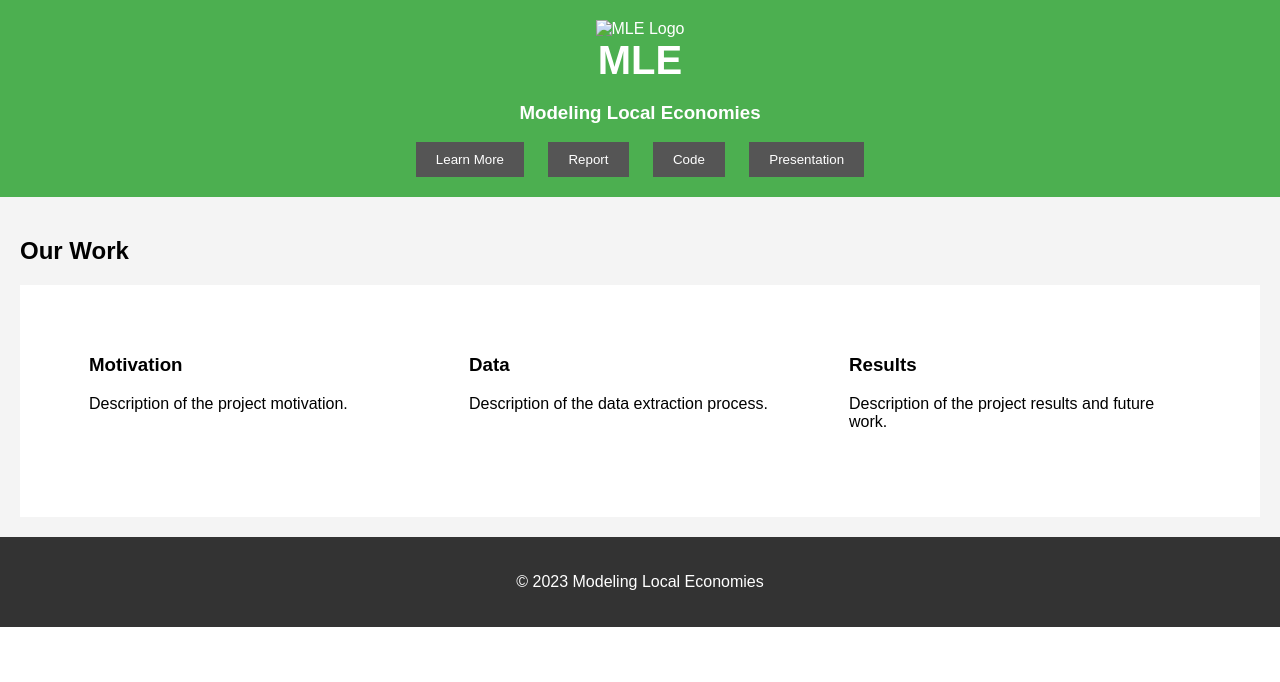
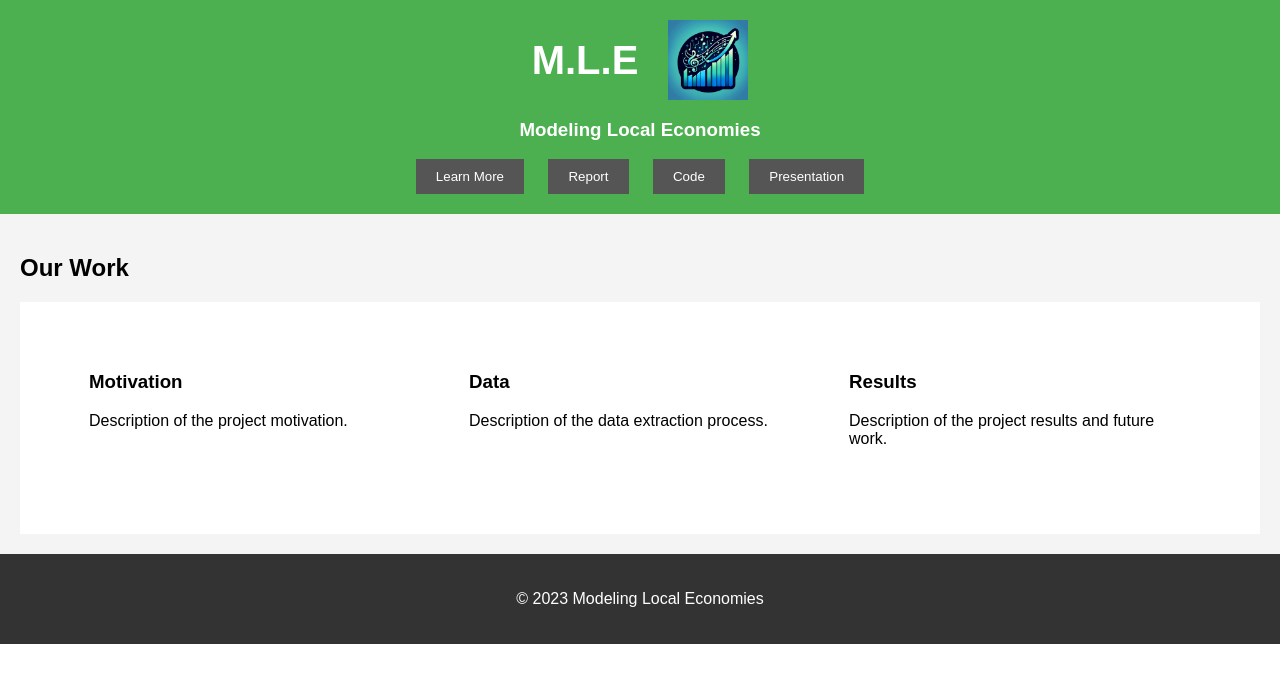
Before and after one commit to ModelingLocalEconomies/ModelingLocalEconomies.github.io, a plain HTML site: page index.html in a window 1280 px wide. Drawn offline with Linux system fonts and the light colour scheme.

Commit message:
added logo

```diff
--- a/index.html
+++ b/index.html
@@ -1,16 +1,20 @@
 <!DOCTYPE html>
 <html lang="en">
   <head>
-    <meta charset="UTF-8">
-    <meta name="viewport" content="width=device-width, initial-scale=1.0">
+    <meta charset="UTF-8" />
+    <meta name="viewport" content="width=device-width, initial-scale=1.0" />
     <title>Modeling Local Economies</title>
-    <link rel="stylesheet" href="style.css">
+    <link rel="stylesheet" href="style.css" />
   </head>
   <body>
     <header id="main-header">
       <div id="hero">
-            <img src="logo.png" alt="MLE Logo">
-            <h1>MLE</h1>
+        <div class="title-container">
+          <div class="title">
+            <h1>M.L.E</h1>
+            <img src="logo.png" alt="MLE Logo" class="logo" />
+          </div>
+        </div>
         <h3 class="subtitle">Modeling Local Economies</h3>
         <button onclick="location.href='#learn-more'">Learn More</button>
         <button onclick="location.href='#report'">Report</button>
--- a/style.css
+++ b/style.css
@@ -1,8 +1,30 @@
-body, html {
+body,
+html {
   margin: 0;
   padding: 0;
   width: 100%;
   height: 100%;
+}
+
+.title {
+  display: flex;
+  gap: 30px;
+  align-items: center;
+  justify-content: center;
+}
+
+#hero {
+  width: 100%;
+  position: relative;
+}
+
+.title-container {
+  width: 100%;
+  justify-content: center;
+}
+
+.logo {
+  width: 80px;
 }
 
 /* #main-header {
@@ -21,7 +43,6 @@ body, html {
   /* ... other styling for navbar ... */
 }
 
-
 body {
   font-family: Arial, sans-serif;
   margin: 0;
@@ -30,7 +51,7 @@ body {
 }
 
 header {
-    background-color: #4CAF50;
+  background-color: #4caf50;
   color: white;
   text-align: center;
   padding: 20px 0;
@@ -98,7 +119,8 @@ footer {
     margin: 1px;
   }
 
-    main, footer {
+  main,
+  footer {
     padding: 15px;
   }
 
```
Also changed, not shown: logo.png (added). Lines whose indentation alone changed are shown as unchanged.
